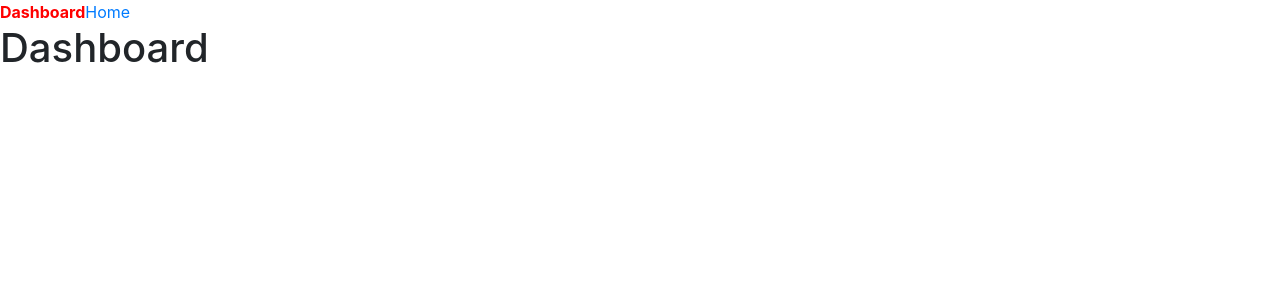
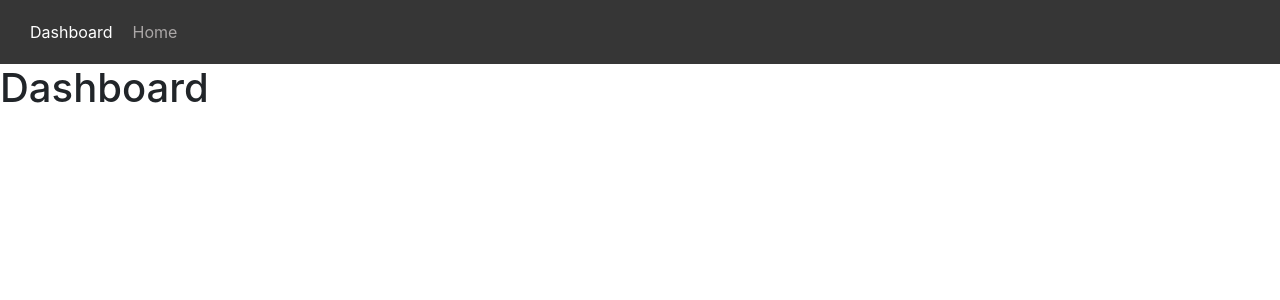
Before and after one commit to awedis/react-redux-ts-complete-app, a React (Create React App) app: page /app/dashboard in a window 1280 px wide. Shown: the top 300 px of the page. Built offline with nearby package versions, Linux system fonts and the light colour scheme.

Commit message:
Feat: Dynamic topnav, with some custom css design

```diff
--- a/src/components/topnav/topnav.comopnent.tsx
+++ b/src/components/topnav/topnav.comopnent.tsx
@@ -1,11 +1,17 @@
 import React from 'react';
+import './topnav.styles.css';
+
 import { NavLink } from 'react-router-dom';
+import navBar from '../../constants/navBar';
 
 const TopNav = () => {
     return (
-        <div>
-            <NavLink to='./dashboard' activeStyle={{fontWeight: 'bold', color: 'red'}}>Dashboard</NavLink>
-            <NavLink to='./home' activeStyle={{fontWeight: 'bold', color: 'red'}}>Home</NavLink>
+        <div className='topnav'>
+            {navBar.map((item, key) => {
+                return (
+                    <NavLink to={item.link} key={key} activeClassName='active' className='link'>{item.text}</NavLink>
+                )
+            })}
         </div>
     )
 }
--- /dev/null
+++ b/src/components/topnav/topnav.styles.css
@@ -0,0 +1,15 @@
+.topnav {
+    background-color: #363636;
+    padding: 20px;
+}
+
+.topnav .link {
+    padding-left: 10px;
+    padding-right: 10px;
+    color: #ABA7A7;
+    text-decoration: none;
+}
+
+.active {
+    color: #FFFFFF !important;
+}
--- /dev/null
+++ b/src/constants/navBar.ts
@@ -0,0 +1,6 @@
+const navBar = [
+    { text: 'Dashboard', link: './dashboard' },
+    { text: 'Home', link: './home' }
+];
+
+export default navBar;
```
